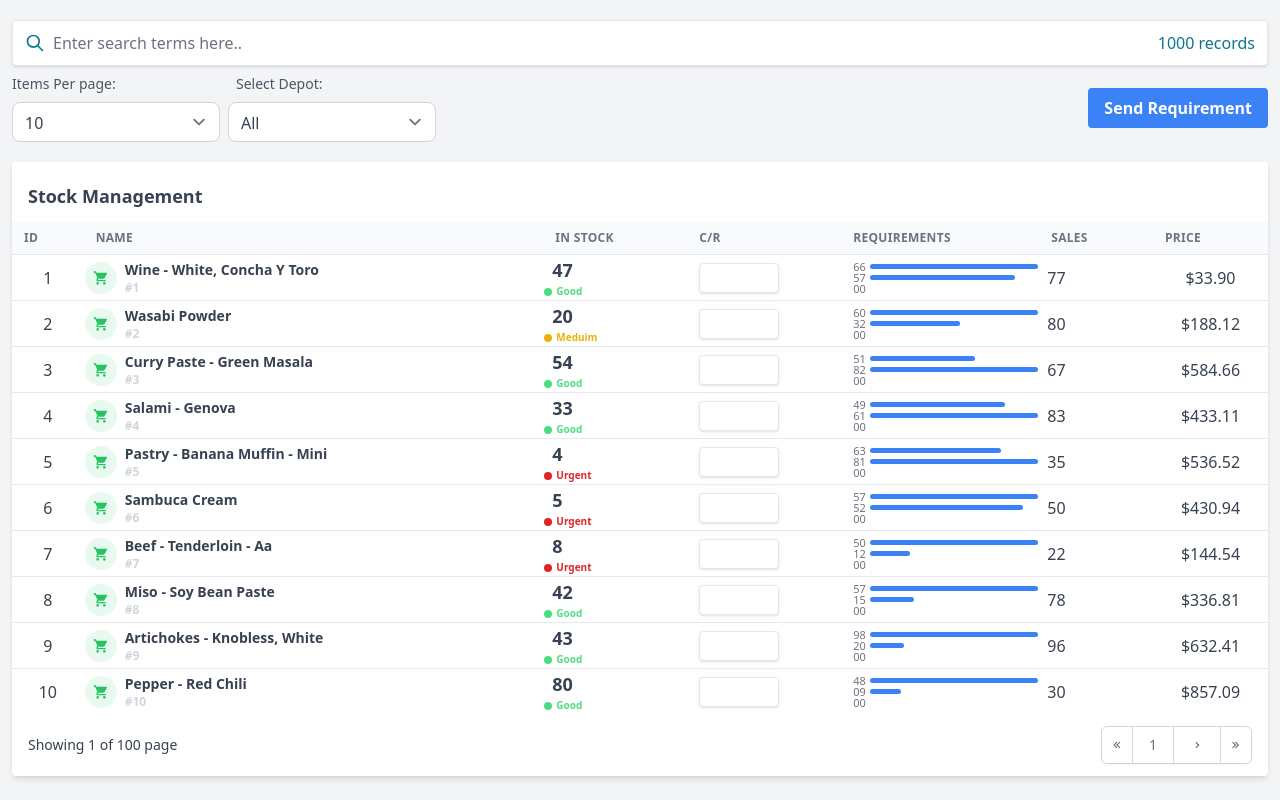
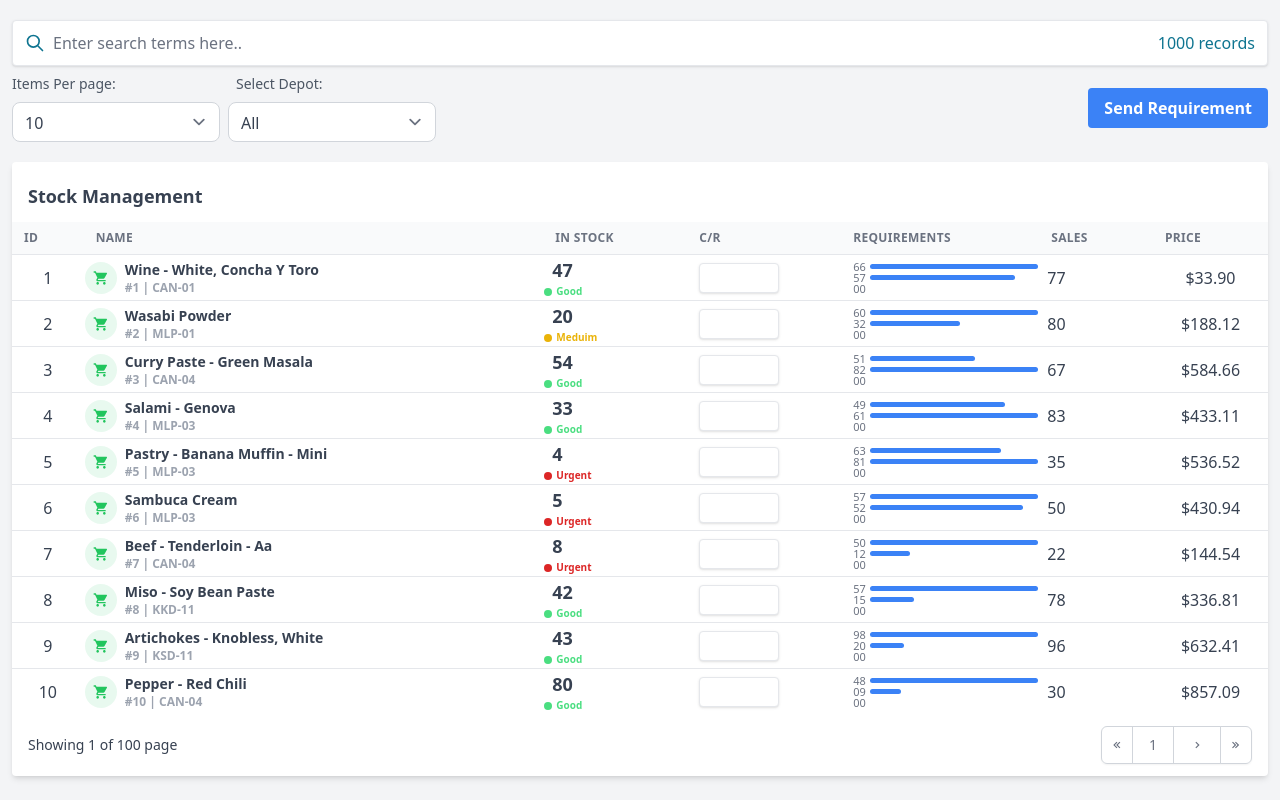
Before and after one commit to amjed-ali-k/live-stock-project, a React (Vite) app: page / in a window 1280 px wide. Built offline with nearby package versions, Linux system fonts and the light colour scheme.

Commit message:
:ambulance: Added Depot into table

```diff
--- a/src/components/tables/Table.tsx
+++ b/src/components/tables/Table.tsx
@@ -179,8 +179,8 @@ function TableRow({
               <div className="text-sm font-bold ">
                 {row.cells[1].render("Cell")}
               </div>
-              <div className="text-xs font-semibold text-gray-300">
-                #{row.original.id}
+              <div className="text-xs font-semibold text-gray-400">
+                #{row.original.id} | {row.original.depot_id}
               </div>
             </div>
           </div>
```
